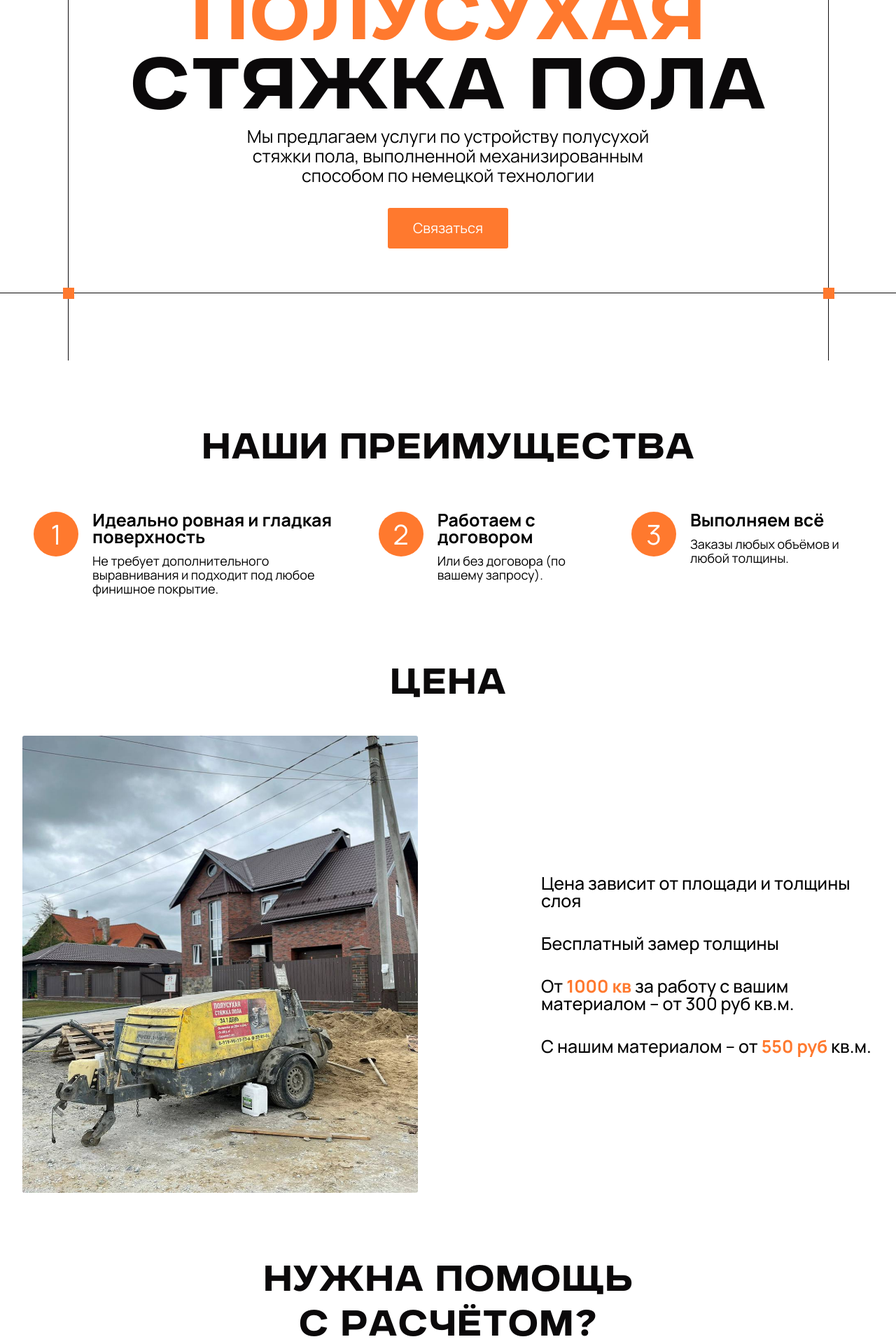
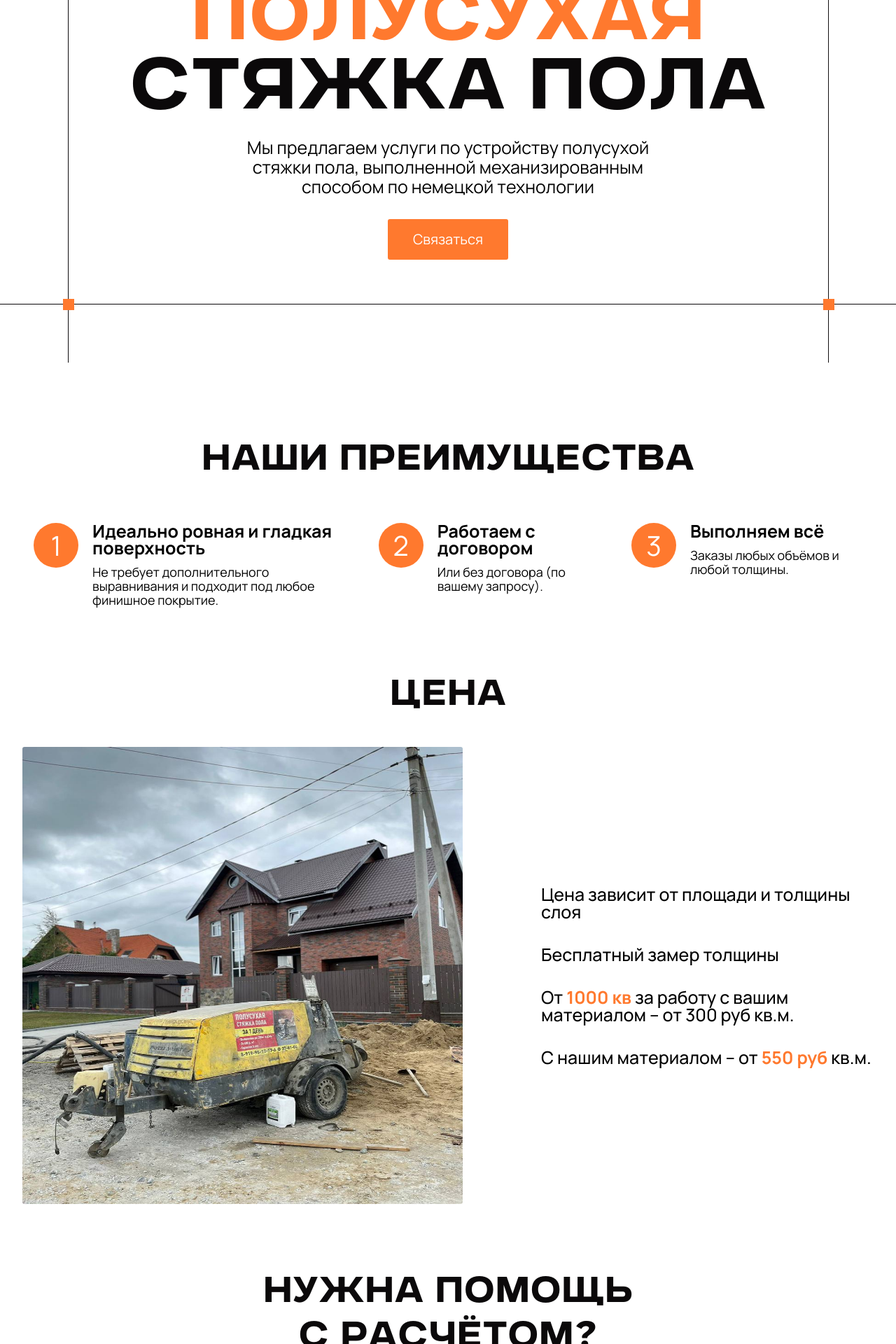
Before and after one commit to amazonooo/repair, a Next.js app: page / in a window 1280 px wide. Shown: the part 323-2243 px from the top of the page at 70% size. Built offline with nearby package versions, Linux system fonts and the light colour scheme.

Commit message:
add margins

```diff
--- a/src/components/layout/Header.tsx
+++ b/src/components/layout/Header.tsx
@@ -37,7 +37,7 @@ const Header: FC = () => {
 						<br /> стяжка
 						<br className='md:hidden' /> пола
 					</h1>
-					<p className='sm:text-base md:max-w-[608px] max-w-[280px] md:leading-7 md:text-xl lg:text-2xl lg:leading-7'>
+					<p className='sm:text-base mt-4 md:max-w-[608px] max-w-[280px] md:leading-7 md:text-xl lg:text-2xl lg:leading-7'>
 						Мы предлагаем услуги по устройству полусухой стяжки пола,
 						выполненной механизированным способом по немецкой технологии
 					</p>
--- a/src/components/layout/Price.tsx
+++ b/src/components/layout/Price.tsx
@@ -6,7 +6,7 @@ const Price: FC = () => {
   return (
 		<section className='pt-16 md:pt-24 px-4 lg:px-0'>
 			<Title title='Цена' />
-			<div className='flex flex-col gap-4 lg:gap-44 justify-center md:items-center md:flex-row md:mx-6 2xl:mx-24 xl:mx-8'>
+			<div className='flex flex-col gap-4 lg:gap-28 justify-center md:items-center md:flex-row md:mx-6 2xl:mx-24 xl:mx-8'>
 				<div>
 					<Image
 						src='/price.jpg'
```
